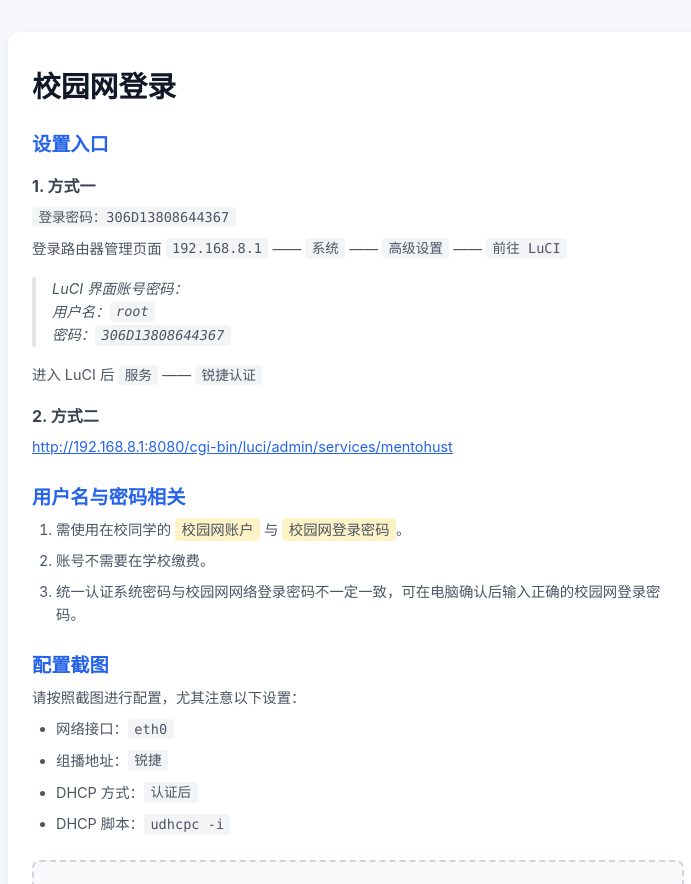
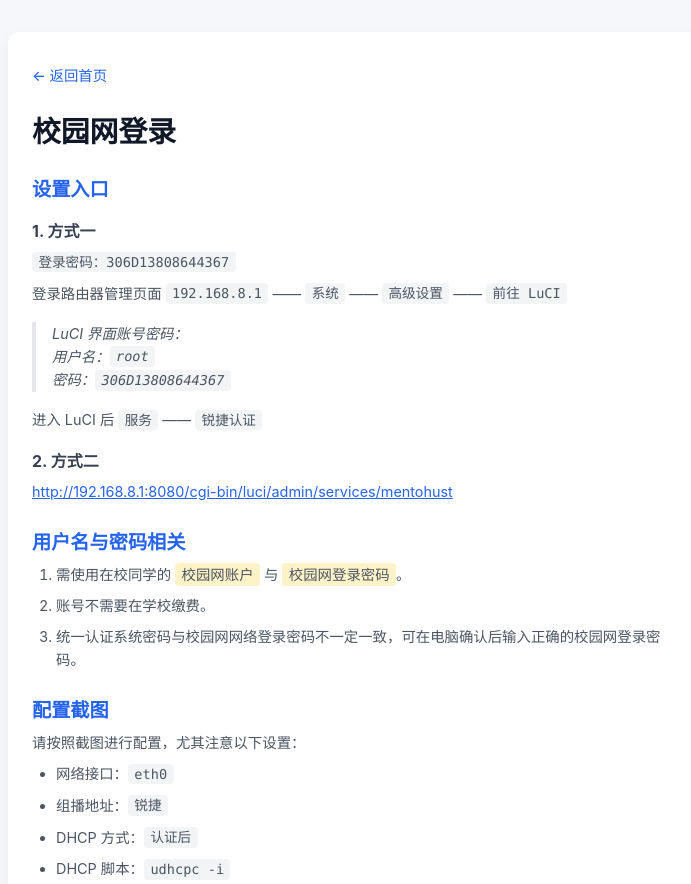
Before and after one commit to Liujun3712/Lab-Information, a website: page src/campus-login.html in a window 1280 px wide. Shown: the top 884 px of the page, without its empty margins (282-973 px from the left). Drawn offline with Linux system fonts and the light colour scheme.

Commit message:
增加返回跳转

```diff
--- a/src/campus-login.html
+++ b/src/campus-login.html
@@ -21,6 +21,20 @@
             border-radius: 12px;
             box-shadow: 0 4px 12px rgba(0,0,0,0.05);
             padding: 2rem 1.5rem;
+        }
+        /* 返回链接样式 */
+        .back-link {
+            display: inline-block;
+            margin-bottom: 1.5rem;
+            color: #2563eb;
+            text-decoration: none;
+            font-size: 0.9rem;
+            font-weight: 500;
+            transition: color 0.2s;
+        }
+        .back-link:hover {
+            color: #1d4ed8;
+            text-decoration: underline;
         }
         h1 {
             font-size: 1.8rem;
@@ -110,6 +124,9 @@
 </head>
 <body>
     <div class="container">
+        <!-- 返回首页链接 -->
+        <a href="index.html" class="back-link">← 返回首页</a>
+
         <h1>校园网登录</h1>
 
         <h2>设置入口</h2>
```
